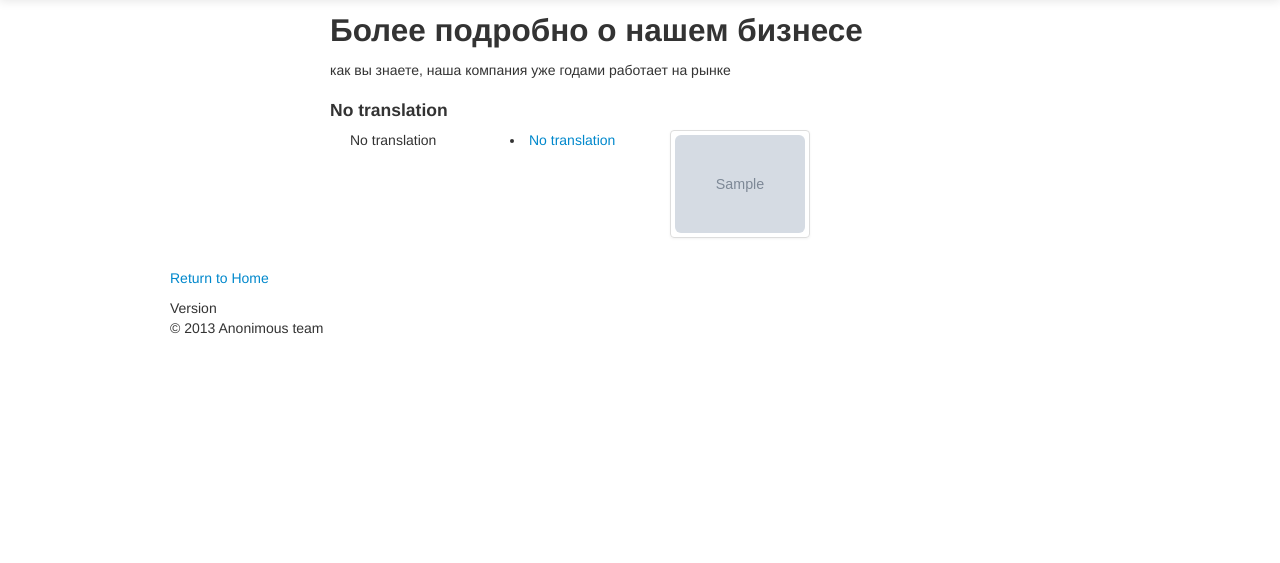
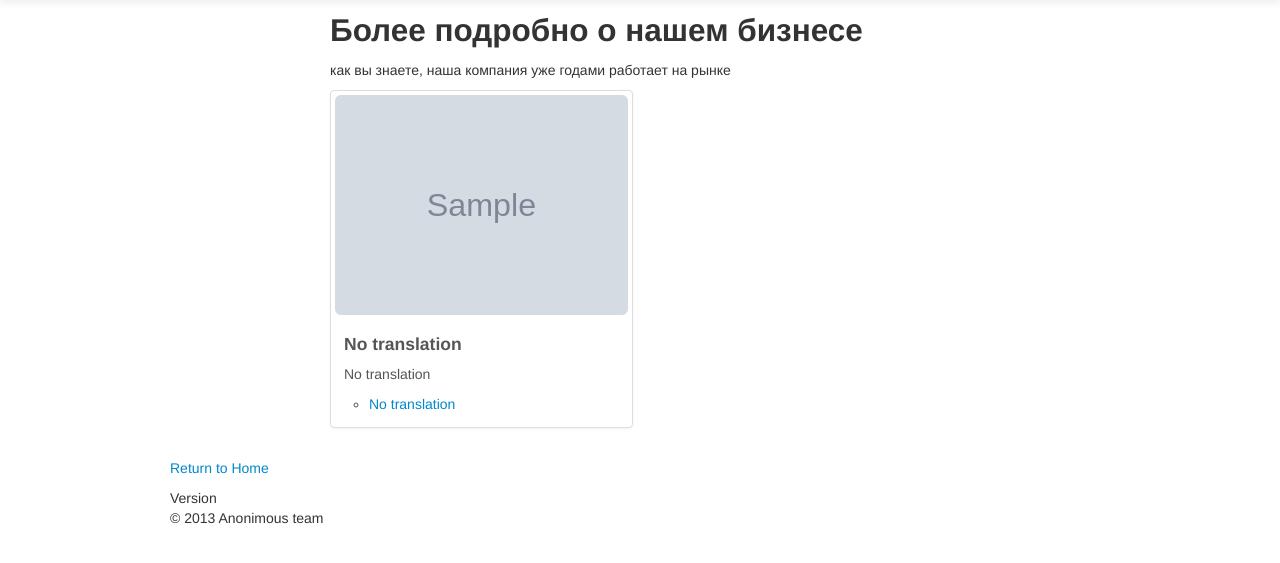
Before and after one commit to oleg-chubin/Cacard, a Django app: template src/Cacard/calling_card/templates/about.html in a window 1280 px wide. Shown: the part 40-603 px from the top of the page. Run offline with Django 3.2, Linux system fonts and the light colour scheme; tables that the repository leaves empty hold one stand-in row (values such as "Sample post"); the template is opened without the code that fills it: values that come from a table or form of the project are taken from there, most other values are stand-ins (such as "Sample title", 1, 10 or a date in 2020); grey boxes marked "Sample" are stand-in pictures; parts of the project's set-up code (start-up, migrations or seed data) failed here and were passed over; some libraries are stand-ins or nearby versions.

Commit message:
add short description for info, change 'about' page for thumbnail

```diff
--- a/src/Cacard/calling_card/models.py
+++ b/src/Cacard/calling_card/models.py
@@ -20,21 +20,24 @@ class Language(models.Model):
         return u'%s' % (self.name)
 
 class Info(models.Model):
-    @property
-    def title(self):
+    def get_info_property(self, property_name):
         lang = get_language()
         translation = self.translation_set.filter(lang__code=lang[:2])
         if translation.count():
-            return translation[0].title
+            return getattr(translation[0], property_name)
         return ('No translation')
 
     @property
+    def title(self):
+        return self.get_info_property('title')
+
+    @property
+    def short_description(self):
+        return self.get_info_property('short_description')
+
+    @property
     def description(self):
-        lang = get_language()
-        translation = self.translation_set.filter(lang__code=lang[:2])
-        if translation.count():
-            return translation[0].description
-        return ('No translation')
+        return self.get_info_property('description')
 
     @property
     def info_image(self):
@@ -139,6 +142,7 @@ class ConsumerInfo(Info):
 class Translation(models.Model):
     info = models.ForeignKey(Info)
     title = models.CharField(max_length=250)
+    short_description = models.TextField()
     description = models.TextField()
     lang = models.ForeignKey(Language)
 
--- a/src/Cacard/calling_card/templates/about.html
+++ b/src/Cacard/calling_card/templates/about.html
@@ -27,45 +27,28 @@
   <div class="span8">
           <h2> Более подробно о нашем бизнесе</h2>
           <p> как вы знаете, наша компания уже годами работает на рынке</p>
-
-
    </div>
 </div>
 
-
-
-
+<div class="row-fluid">
+<ul class="thumbnails">
   {% for brand in brands %}
-
-<div id = "TradeMark" class="row">
-    <div class="span8">
+    <li class="span6">
+      <div class="thumbnail">
+        <img data-src="holder.js/300x200" class="img-rounded" alt="" src = "{{ MEDIA_URL }}{{brand.infoimage_set.all.0.thumbnail}}">
+        <div class="caption">
             <h4> {{ brand.title }} </h4>
-     <div class="span2">
-     <p> 	{{ brand.description }}	</p>
-   </div>
-
-        <div class="span2">
+            <p>{{ brand.short_description }}</p>
+            <ul>
               {% for prod_cat in product_categorys %}
                  <li>  <a href="{% url paged_product brand_id=brand.id prod=prod_cat.id %}">{{ prod_cat.title }} </a></li>
               {% endfor %}
+            </ul>
+        </div>
+      </div>
+    </li>
+  {% endfor %}
+</ul>
 </div>
 
-       {% if brand.info_image %}
-          <ul class="thumbnails" id="image_{{prod.id}}">
-              {% for image_info in brand.infoimage_set.all %}
-
-                <li class={% if forloop.first %}"span2"{% else %}"span1"{% endif %}>
-                  <a class="thumbnail" href="{{ MEDIA_URL }}{{image_info.image}}">
-                      <img data-src="holder.js/300x200" class="img-rounded" alt="" src = '{{ MEDIA_URL }}{{image_info.thumbnail}}'>
-                  </a>
-                </li>
-              {% endfor %}
-       {% endif %}
-
-    </div>
-</div>
-
-    {% endfor %}
-
-
 {% endblock %}
```
Lines whose indentation alone changed are shown as unchanged.
